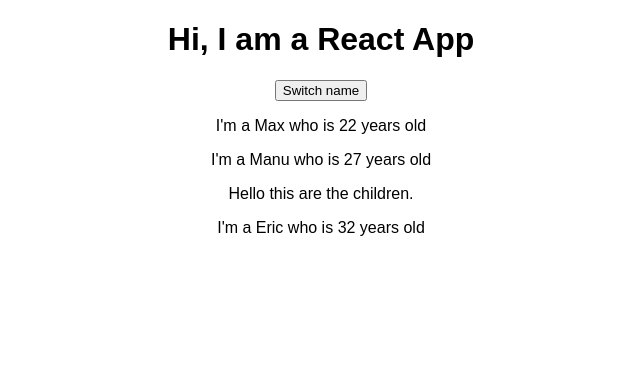
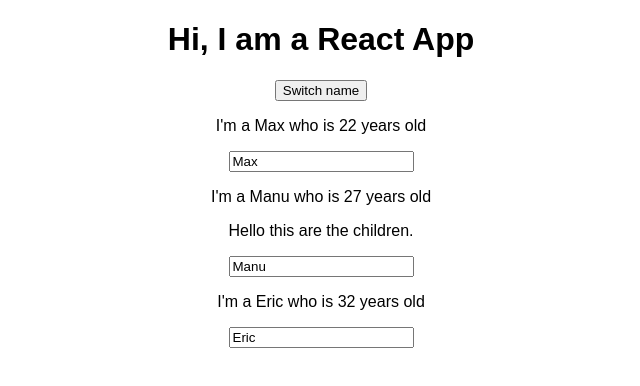
Before and after one commit to Christianq010/udemy_react-complete-guide, a React (Create React App) app: page / in a window 1280 px wide. Shown: the top 386 px of the page, without its empty margins (319-959 px from the left). Built offline with nearby package versions, Linux system fonts and the light colour scheme.

Commit message:
Lesson 44: Adding 2 way binding ( input affect p value )

```diff
--- a/src/App.js
+++ b/src/App.js
@@ -23,14 +23,29 @@
     })
   }
 
+  nameChangedHandler = (event) => {
+    this.setState ({
+      person: [
+        {name: 'Wow', age: 54},
+        {name: event.target.value, age: 67},
+        {name: 'Doge', age: 82}
+      ]
+    })
+  }
+
   render() {
     return (
       <div className="App">
         <h1>Hi, I am a React App</h1>
         <button onClick={this.switchNameHandler}>Switch name</button>
-        <Person name={this.state.person[0].name} age={this.state.person[0].age} />
-        <Person name={this.state.person[1].name} age={this.state.person[1].age}>Hello this are the children.</Person>
-        <Person name={this.state.person[2].name} age={this.state.person[2].age} />
+        <Person name={this.state.person[0].name}
+                age={this.state.person[0].age} />
+        <Person name={this.state.person[1].name}
+                age={this.state.person[1].age}
+                click={this.switchNameHandler}
+                changed={this.nameChangedHandler}>Hello this are the children.</Person>
+        <Person name={this.state.person[2].name}
+                age={this.state.person[2].age} />
       </div>
     );
   }
--- a/src/Person/Person.js
+++ b/src/Person/Person.js
@@ -3,8 +3,9 @@
 const person = (props) => {
     return (
         <div>
-            <p>I'm a {props.name} who is { props.age } years old</p>
+            <p onClick={props.click}>I'm a {props.name} who is { props.age } years old</p>
             <p>{props.children}</p>
+            <input type="text" onChange={props.changed} value={props.name}/>
         </div>
     )
 }
```
